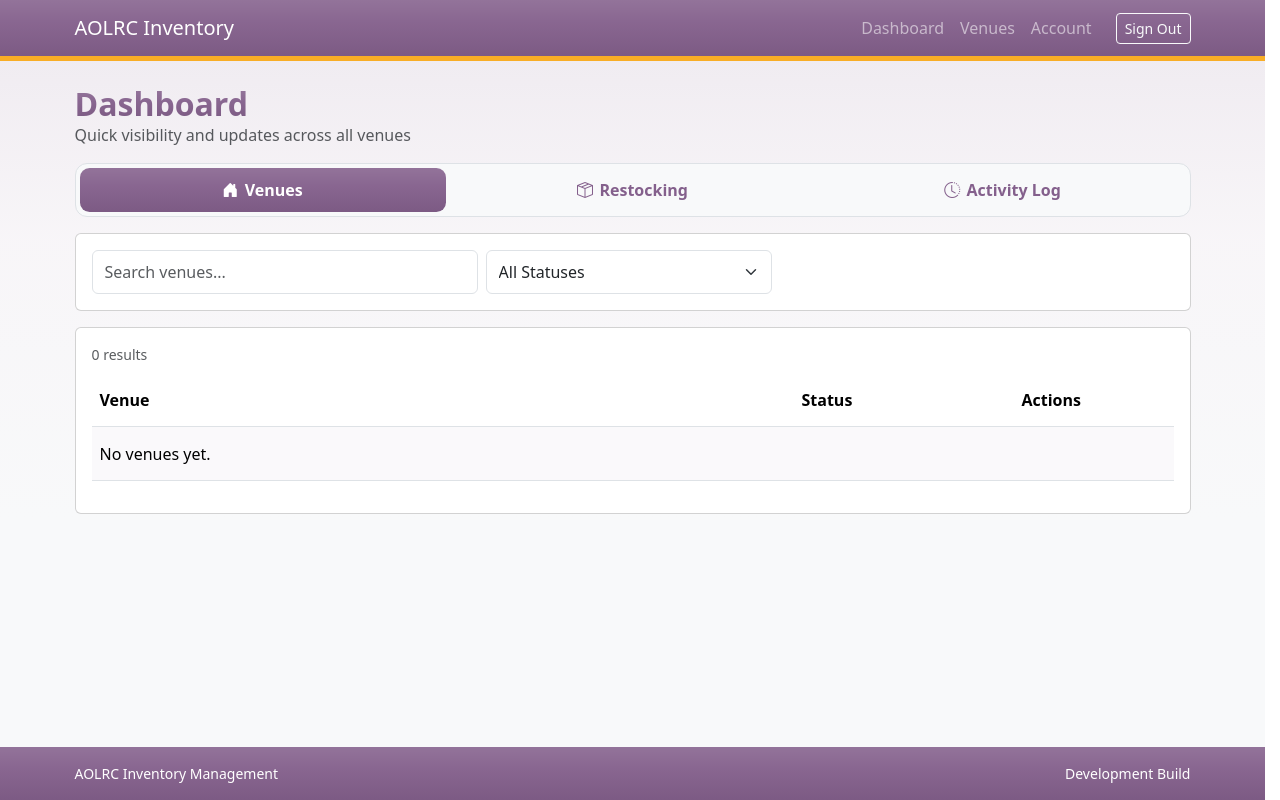
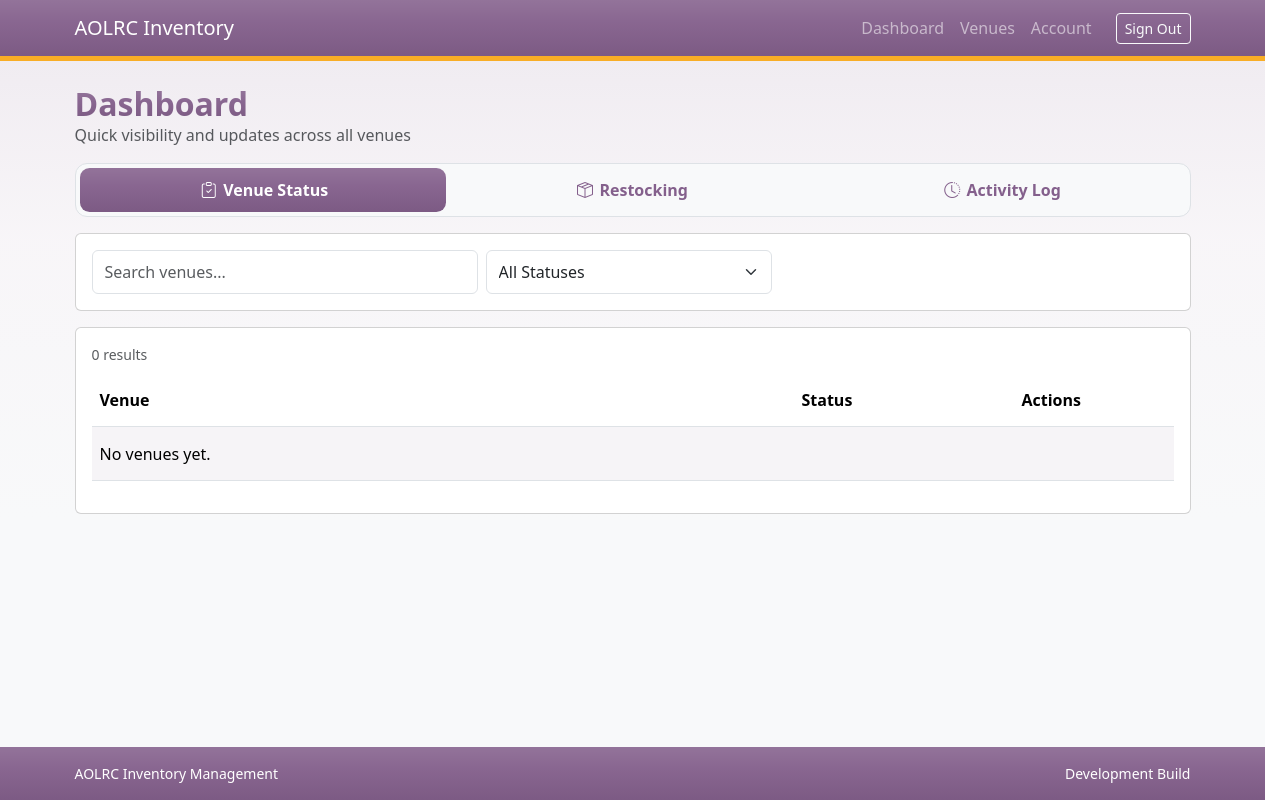
Before and after one commit to Usedpopcorn/AOLRC-Inventory-MS, a Flask app: page /dashboard in a window 1280 px wide. Run offline with Flask 3, Linux system fonts and the light colour scheme; the visitor is signed in with stand-in values (Sample User, id 1); data that the repository does not hold is empty; some libraries are stand-ins or nearby versions.

Commit message:
Update dashboard template and CSS for improved styling and clarity
- Changed the "Venues" tab to "Venue Status" with updated icon for better representation.
- Introduced a new CSS variable for alternating row background color in tables, enhancing visual consistency.
- Updated table row styles to utilize the new CSS variable for improved maintainability.

```diff
--- a/static/css/styles.css
+++ b/static/css/styles.css
@@ -26,6 +26,7 @@
     rgba(255, 255, 255, 0.05) 52%,
     rgba(0, 0, 0, 0.05) 100%
   );
+  --aolrc-row-alt-bg: rgba(132, 96, 140, 0.07);
   --aolrc-purple-text-gradient: linear-gradient(
     180deg,
     rgba(255, 255, 255, 0.16) 0%,
@@ -313,7 +314,7 @@ html {
   padding-bottom: 0.9rem;
 }
 .table tbody tr:nth-of-type(odd) > * {
-  background-color: rgba(132, 96, 140, 0.04);
+  background-color: var(--aolrc-row-alt-bg);
 }
 
 /* Status segmented control */
@@ -405,7 +406,7 @@ html {
   border-radius: 0.75rem;
 }
 .supply-status-row-alt {
-  background-color: rgba(132, 96, 140, 0.04);
+  background-color: var(--aolrc-row-alt-bg);
 }
 
 /* Status pills (no fill, colored text) */
--- a/templates/dashboard.html
+++ b/templates/dashboard.html
@@ -14,8 +14,10 @@
   <li class="nav-item" role="presentation">
     <button class="nav-link py-2 {{ 'active' if active_tab == 'venues' else '' }}" id="venues-tab" data-bs-toggle="tab" data-bs-target="#venues"
             type="button" role="tab">
-      <i class="bi bi-house-door-fill d-none d-md-inline"></i>
-      <span>Venues</span>
+      <span class="d-inline-flex align-items-center gap-1 ms-1" aria-hidden="true">
+        <i class="bi bi-clipboard-check"></i>
+      </span>
+      <span>Venue Status</span>
     </button>
   </li>
   <li class="nav-item" role="presentation">
```
